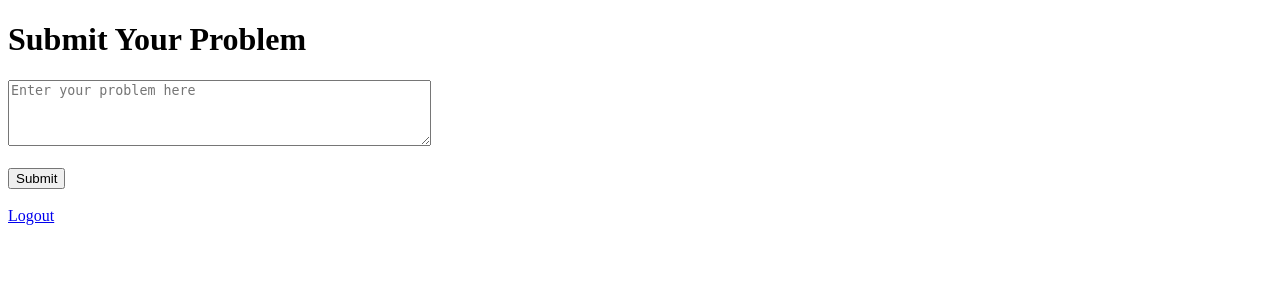
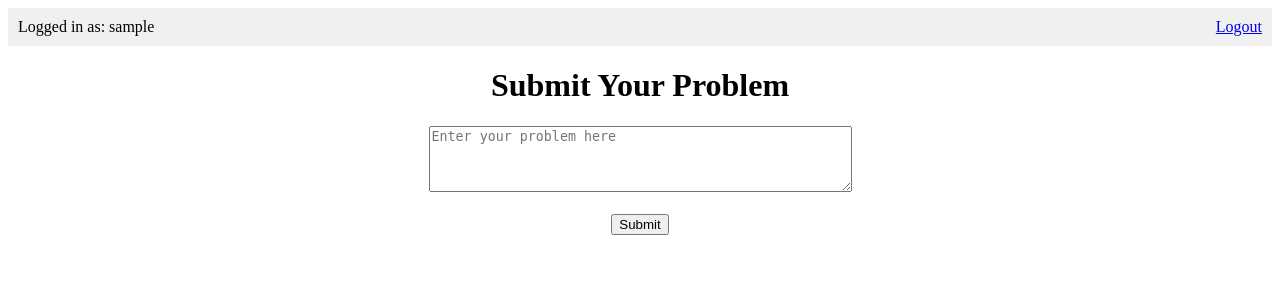
Before and after one commit to metaphyze/go-calculator-frontend, a Flask app: page / in a window 1280 px wide. Shown: the top 300 px of the page. Run offline with Flask 3, Linux system fonts and the light colour scheme; the visitor is signed in with stand-in values (Sample User, id 1).

Commit message:
working on page layout

```diff
--- a/templates/index.html
+++ b/templates/index.html
@@ -4,9 +4,43 @@
     <meta charset="UTF-8">
     <meta name="viewport" content="width=device-width, initial-scale=1.0">
     <title>Submit Problem</title>
+    <style>
+        .header {
+            display: flex;
+            justify-content: space-between;
+            padding: 10px;
+            background-color: #f0f0f0;
+            font-size: 16px;
+        }
+
+        .header .user-info {
+            float: left;
+        }
+
+        .header .logout {
+            float: right;
+        }
+
+        .problem-container {
+            text-align: center;
+            margin-top: 20px;
+        }
+    </style>
 </head>
 <body>
     {% if current_user.is_authenticated %}
+        <!-- Header section with user info and logout link -->
+        <div class="header">
+            <div class="user-info">
+                Logged in as: {{ current_user.username }}
+            </div>
+            <div class="logout">
+                <a href="{{ url_for('logout') }}">Logout</a>
+            </div>
+        </div>
+
+        <!-- Problem submission form -->
+        <div class="problem-container">
             <h1>Submit Your Problem</h1>
             <form id="problemForm">
                 <textarea id="problem" rows="4" cols="50" placeholder="Enter your problem here"></textarea>
@@ -15,7 +49,7 @@
             </form>
             <br />
             <div id="response"></div>
-        <a href="{{ url_for('logout') }}">Logout</a>
+        </div>
     {% else %}
         <h1>Welcome</h1>
         <p><a href="{{ url_for('login') }}">Login</a> or <a href="{{ url_for('register') }}">Register</a></p>
```
Lines whose indentation alone changed are shown as unchanged.
